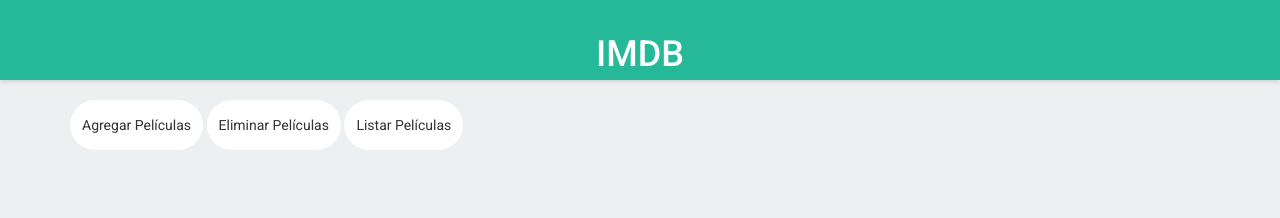
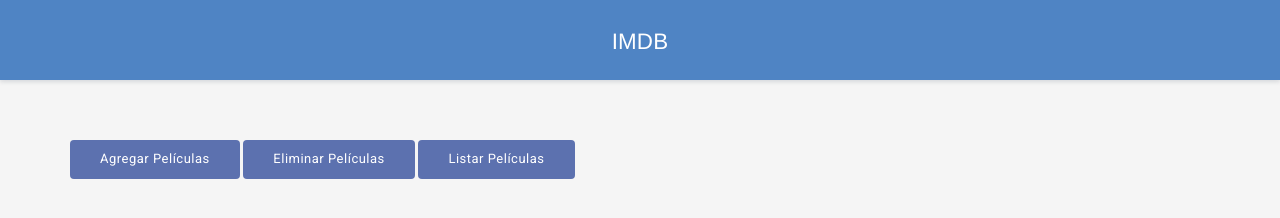
Before and after one commit to NicoVergara/Desarrollo-Web, a plain HTML site: page Clase-06/Clase06 - TP/index.html in a window 1280 px wide. Drawn offline with Linux system fonts and the light colour scheme.

Commit message:
Agregando estilos al TP06.

```diff
--- a/Clase-06/Clase06 - TP/css/style.css
+++ b/Clase-06/Clase06 - TP/css/style.css
@@ -1,7 +1,22 @@
+* {
+  margin: 0;
+  padding: 0;
+}
+
 body {
-  font-family: 'Roboto', sans-serif;
-  background: #edf0f1;
+  font-family: 'RobotoDraft', 'Roboto', 'Helvetica Neue, Helvetica, Arial',
+    sans-serif;
+  font-style: normal;
+  font-weight: 300;
+  font-size: 1.4rem;
+  line-height: 2rem;
   padding-top: 100px;
+  letter-spacing: 0.01rem;
+  color: #212121;
+  background-color: #f5f5f5;
+  -webkit-font-smoothing: antialiased;
+  -moz-osx-font-smoothing: grayscale;
+  text-rendering: optimizeLegibility;
 }
 
 header {
@@ -9,27 +24,38 @@ header {
   height: 80px;
   text-align: center;
   position: fixed;
-  padding: 15px;
+  padding: 15px 20px;
   top: 0;
   left: 0;
   z-index: 5;
-  background: #25b99a;
+  background: #4f84c4;
   box-shadow: 0px 2px 4px rgba(44, 62, 80, 0.15);
 }
 
-header h1 {
-  font-size: 36px;
+header h2 {
+  font-family: 'Helvetica', sans-serif;
+  font-size: 1.6em;
+  margin: 0.67em 0;
   color: #fff;
 }
 
 .container .btn {
-  height: 50px;
-  border-radius: 25px;
-  background: #fff;
-  border: 0px;
-  box-shadow: none;
+  font-size: 13px;
+  color: #fff;
+  background-color: #5c71af;
+  padding: 10px 30px;
+  margin-top: 40px !important;
+  display: inline-block;
   outline: none;
-  cursor: pointer;
+  position: relative;
+  border: none;
+  border-radius: 4px;
+  letter-spacing: 0.5px;
+  transition: all .3s ease 0s;
+}
+
+.container .btn:hover {
+  background-color: #6b6d6f;
 }
 
 ul,
--- a/Clase-06/Clase06 - TP/index.html
+++ b/Clase-06/Clase06 - TP/index.html
@@ -12,7 +12,7 @@
 
     <header>
       <div class="container" class="imdb">
-        <h1>IMDB</h1>
+        <h2>IMDB</h2>
       </div>
     </header>
 
```
